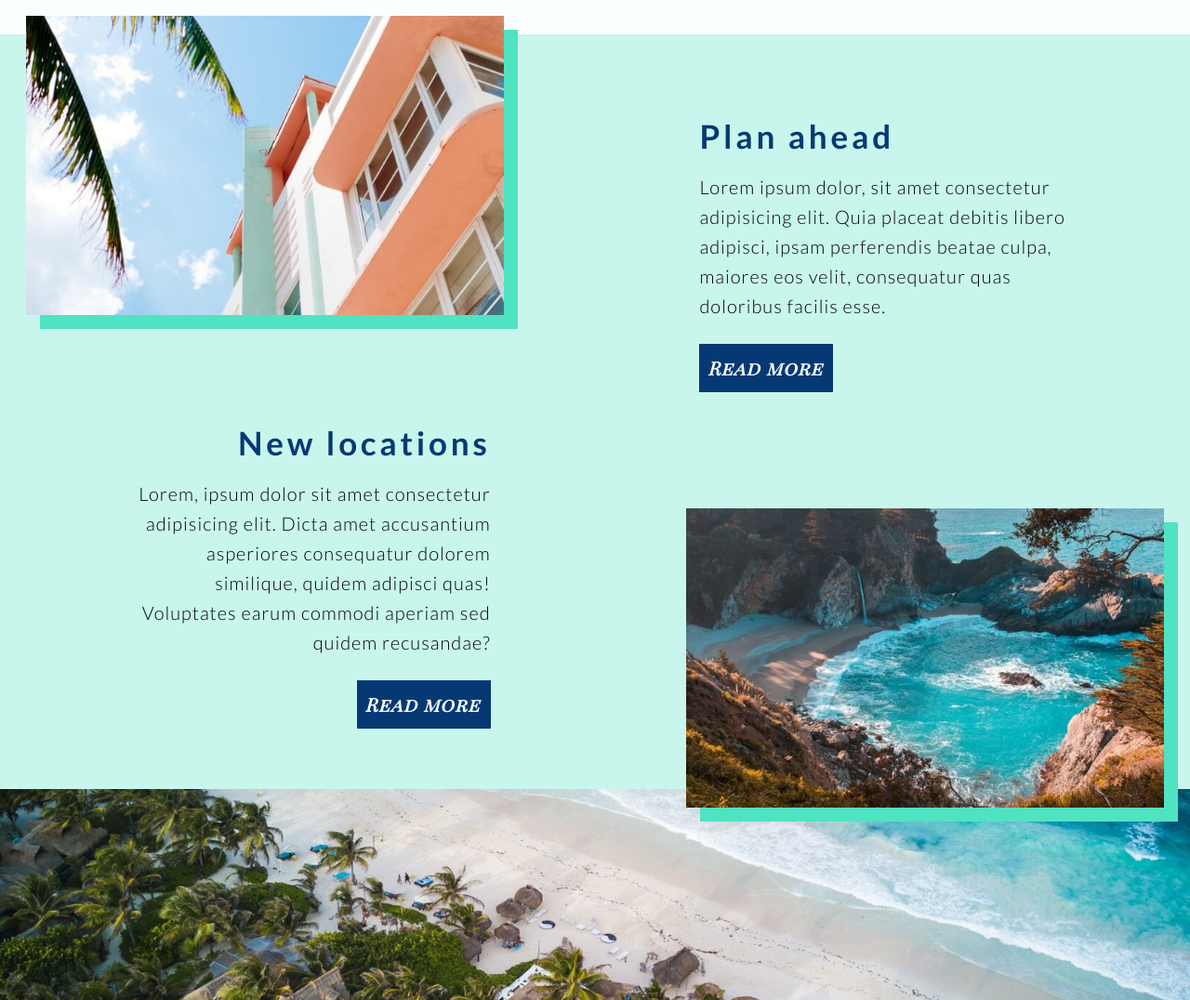
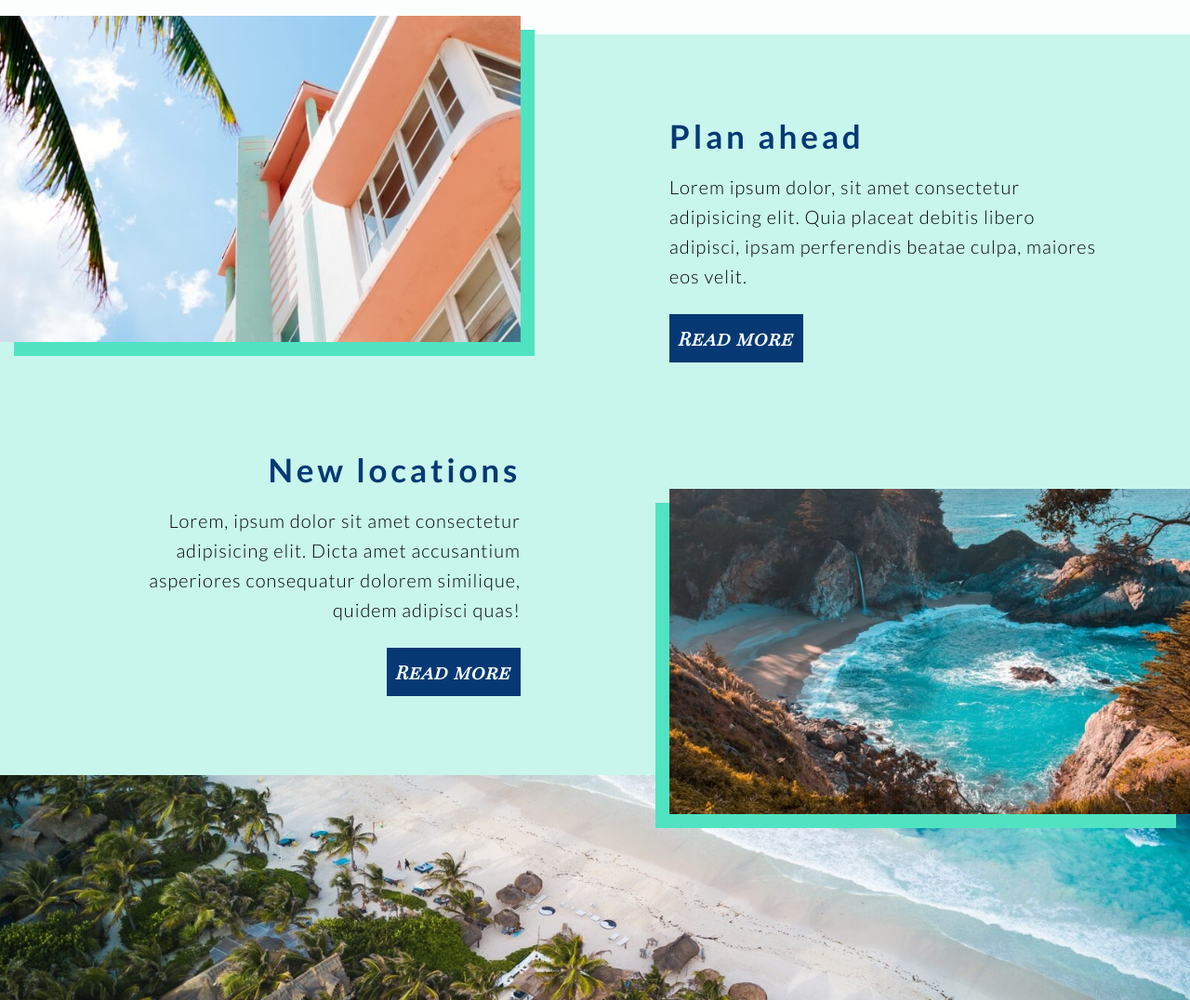
Before and after one commit to aprillebalsom/aprille-balsom-project-two, a plain HTML site: page index.html in a window 1280 px wide. Shown: the part 2240-3316 px from the top of the page at 93% size. Drawn offline with Linux system fonts and the light colour scheme.

Commit message:
fixed home blog section

```diff
--- a/index.html
+++ b/index.html
@@ -32,7 +32,7 @@
             </div>
 
             <div class="home-header-main">
-                <!-- TODO sort out images and text here -->
+
                 <img class="home-header-img" src="./styles/assets/header-box.jpg" alt="A pair of sunglasses laying in the sand">
 
                 <h1>Welcome to <span class="header-logo-special">Beachstays</span></h1>
@@ -153,14 +153,14 @@
 
         <!-- START OF BLOG SECTION -->
         <section class="blog">
-            <div class="blog-container wrapper">
+            <div class="blog-container">
                 <div class="blog-img">
                     <img class="blog-img-1" src="./styles/assets/left-image.jpg" alt="an upward angle shot of a peach and white beach house">
                 </div>
 
-                <div class="blog-text">
+                <div class="blog-text text-right wrapper">
                     <h2>Plan ahead</h2>
-                    <p>Lorem ipsum dolor, sit amet consectetur adipisicing elit. Quia placeat debitis libero adipisci, ipsam perferendis beatae culpa, maiores eos velit, consequatur quas doloribus facilis esse.</p>
+                    <p>Lorem ipsum dolor, sit amet consectetur adipisicing elit. Quia placeat debitis libero adipisci, ipsam perferendis beatae culpa, maiores eos velit.</p>
                     <a class="read-more button" href="blog-post.html">Read more</a>
                 </div>
 
@@ -168,9 +168,9 @@
                     <img class="blog-img-2" src="./styles/assets/right-image.jpg" alt="an overview of a beach inlet">
                 </div>
 
-                <div class="blog-text text-left">
+                <div class="blog-text text-left wrapper">
                     <h2>New locations</h2>
-                    <p>Lorem, ipsum dolor sit amet consectetur adipisicing elit. Dicta amet accusantium asperiores consequatur dolorem similique, quidem adipisci quas! Voluptates earum commodi aperiam sed quidem recusandae?</p>
+                    <p>Lorem, ipsum dolor sit amet consectetur adipisicing elit. Dicta amet accusantium asperiores consequatur dolorem similique, quidem adipisci quas! </p>
                     <a class="read-more button" href="blog-post.html">Read more</a>
                 </div>
             </div>
--- a/styles/sass/_home-blog.scss
+++ b/styles/sass/_home-blog.scss
@@ -1,7 +1,7 @@
 // BLOG CONTAINER SECTION
 .blog {
     background-color: $primary-bg-color;
-    padding: 80px 0 60px;
+    padding-top: 80px;
 }
 
 .blog-container {
@@ -10,22 +10,23 @@
     flex-wrap: wrap;
 
     .blog-img {
-        width: calc(60% - 100px);
+        width: calc(50% - 80px);
 
         .blog-img-1,
         .blog-img-2 {
-            box-shadow: 15px 15px $accent-color;
             position: relative;
+            // margin-bottom: -80px;
         }
 
         .blog-img-1 {
+            box-shadow: 15px 15px $accent-color;
+            // margin-bottom: -80px;
             top: -100px;
-            left: -100px;
         }
 
         .blog-img-2 {
-            bottom: -100px;
-            right: -100px;
+            box-shadow: -15px 15px $accent-color;
+            bottom: -50px;
         }
     }
 
@@ -34,7 +35,7 @@
     }
 
     .blog-text {
-        width: calc(40% - 10px);
+        width: calc(50% - 80px);
 
         h2 {
             @include custom-h2($button-color);
@@ -45,7 +46,15 @@
         }
     }
 
+    .text-right {
+        // padding: 40px 80px 0 40px;
+         padding: 0 15px 0 80px;
+    }
+
     .text-left {
         text-align: right;
+        // padding: 40px 80px 0 40px;
+        padding: 0 80px 0 15px;
     }
+
 }
```
Also changed, not shown: styles/style.css.
